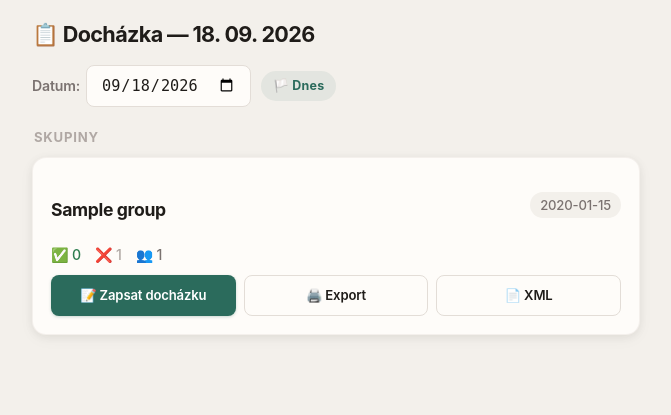
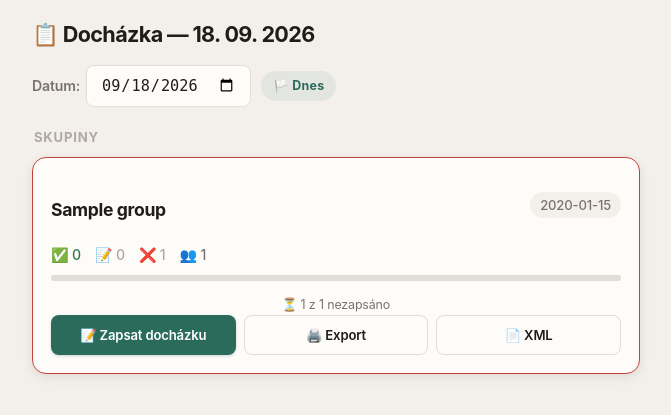
Before and after one commit to czechtechgeek/dochazka-krouzek, a Flask app: page / in a window 1280 px wide. Shown: the part 71-486 px from the top of the page, without its empty margins (304-975 px from the left). Run offline with Flask 3, Linux system fonts and the light colour scheme; tables that the repository leaves empty hold one stand-in row (values such as "Sample post").

Commit message:
v1.0.11: overview s excused + progress bar + border status
- Hlavní přehled: přidán počet omluvených (📝)
- Index: používá datum z URL parametru
- Progress bar: attended/total, červená ⏳/zelená ✅
- Karta skupiny: červený rámeček když nejsou všichni zapsáni, zelený když ano

```diff
--- a/addon/config.yaml
+++ b/addon/config.yaml
@@ -1,5 +1,5 @@
 name: "Docházka kroužek"
-version: "1.0.10"
+version: "1.0.11"
 slug: "dochazka"
 description: "Správa docházky v kroužku — mobile-first Flask app s PWA"
 url: "https://github.com/czechtechgeek/dochazka-krouzek"
--- a/addon/src/app.py
+++ b/addon/src/app.py
@@ -110,13 +110,14 @@ def parse_date(datestr):
 @app.route('/')
 def index():
     groups = Group.query.order_by(Group.sort_order).all()
-    d = today()
+    d = parse_date(request.args.get('date'))
     summary = {}
     for g in groups:
         present = Attendance.query.filter_by(date=d, group_id=g.id, status='present').count()
+        excused = Attendance.query.filter_by(date=d, group_id=g.id, status='excused').count()
         total = len(g.children)
         attended = Attendance.query.filter_by(date=d, group_id=g.id).count()
-        summary[g.id] = {'present': present, 'total': total, 'attended': attended}
+        summary[g.id] = {'present': present, 'excused': excused, 'total': total, 'attended': attended}
     return render_template('index.html', groups=groups, today=d, summary=summary)
 
 @app.route('/manage', methods=['GET', 'POST'])
--- a/addon/src/templates/index.html
+++ b/addon/src/templates/index.html
@@ -2,7 +2,7 @@
 {% block content %}
 <h1>📋 Docházka — {{ today.strftime('%d. %m. %Y') }}</h1>
 
-<form method="get" action="/" class="date-picker" id="date-form">
+<form method="get" action="" class="date-picker" id="date-form">
     <label>Datum:
         <input type="date" name="date" value="{{ today.isoformat() }}" onchange="this.form.submit()">
     </label>
@@ -22,20 +22,25 @@
 
 <div class="groups-grid">
     {% for g in groups %}
-    <div class="group-card">
+    {% set s = summary[g.id] %}
+    {% set all_done = s.total > 0 and s.attended == s.total %}
+    <div class="group-card" style="border-color:{% if s.total > 0 %}{% if all_done %}var(--success){% else %}var(--danger){% endif %}{% else %}var(--border){% endif %};">
         <div class="group-header">
             <h2>{{ g.name }}</h2>
             <span class="group-time">{{ g.start_time }}</span>
         </div>
         <div class="group-stats">
-            {% set s = summary[g.id] %}
             <span class="stat stat-ok">✅ {{ s.present }}</span>
+            <span class="stat stat-mid">📝 {{ s.excused }}</span>
             <span class="stat stat-mid">❌ {{ s.total - s.attended }}</span>
             <span class="stat stat-total">👥 {{ s.total }}</span>
         </div>
-        {% if s.attended > 0 %}
+        {% if s.total > 0 %}
         <div class="progress-track">
-            <div class="progress-fill" style="width: {{ (s.present / s.total * 100)|round }}%"></div>
+            <div class="progress-fill" style="width: {{ (s.attended / s.total * 100)|round }}%;background:{% if all_done %}var(--success){% else %}var(--danger){% endif %};"></div>
+        </div>
+        <div style="font-size:.78rem;color:var(--text-dim);margin-top:4px;text-align:center;">
+            {% if all_done %}✅ Všichni zapsáni{% else %}⏳ {{ s.total - s.attended }} z {{ s.total }} nezapsáno{% endif %}
         </div>
         {% endif %}
         <div class="group-actions">
```
